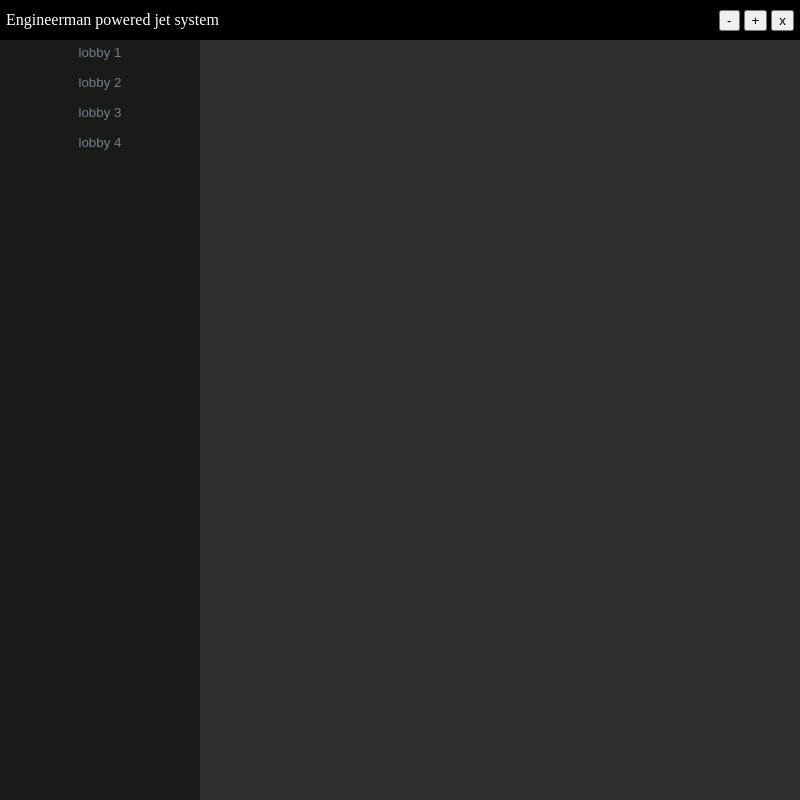
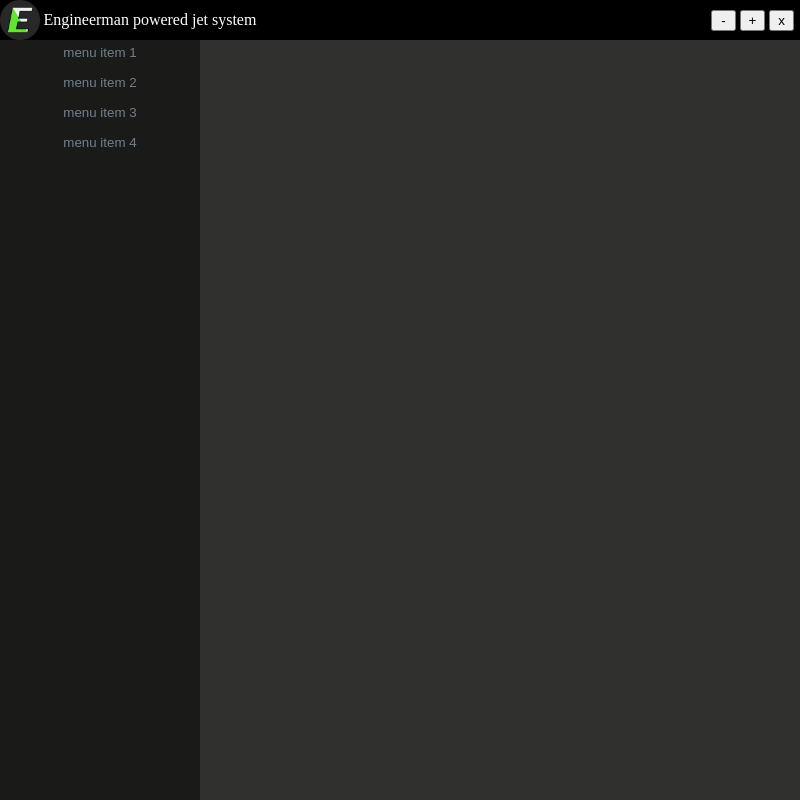
Before and after one commit to Pyroseza/EPJS, an Electron app: page index.html in a window 800 px wide. Drawn offline with Linux system fonts and the light colour scheme.

Commit message:
addid icon, improved styling, titile buttons align correctly

```diff
--- a/index.html
+++ b/index.html
@@ -7,6 +7,7 @@
 </head>
 <body>
 <div id="title-bar">
+    <img src="icon_64.png" id="icon">
     <div id="title"> Engineerman powered jet system</div>
     <div id="title-bar-btns">
         <button id="min-btn">-</button>
@@ -17,10 +18,10 @@
 <div id="main-body">
     <div id="side-menu">
         <div id="lobbies">
-            <button class="lobby">lobby 1</button>
-            <button class="lobby">lobby 2</button>
-            <button class="lobby">lobby 3</button>
-            <button class="lobby">lobby 4</button>
+            <button class="lobby">menu item 1</button>
+            <button class="lobby">menu item 2</button>
+            <button class="lobby">menu item 3</button>
+            <button class="lobby">menu item 4</button>
         </div>
     </div>
 </div>
--- a/style.css
+++ b/style.css
@@ -1,12 +1,12 @@
 body {
-
+    min-width: 400px;
     padding: 0;
     margin: 0;
     background-color: #30302e;
 }
 
 #title-bar {
-    --webkit-app-region: drag;
+    min-width: 400px;
     height: 40px;
     text-align: center;
     line-height: 40px;
@@ -17,11 +17,20 @@ body {
     -webkit-app-region: drag;
 }
 
+#icon {
+    position: fixed;
+    left: 0;
+    min-width: 40px;
+    height: 40px;
+}
+
 #title {
     position: fixed;
+    min-width: 220px;
     top: 0;
-    left: 6px;
+    left: 40px;
     color: white;
+    box-sizing: border-box;
 }
 
 #title-bar-btns {
@@ -30,6 +39,11 @@ body {
     top: 0px;
     right: 6px;
     color: white;
+    min-width: 80px;
+}
+
+#title-bar-btns > button {
+    min-width: 25px;
 }
 
 #main-body {
@@ -56,6 +70,6 @@ body {
     margin: 0 0 5px 0;
 }
 
-.lobby:hover{
+.lobby:hover {
     background-color: #2e2e2c;
 }
```
Also changed, not shown: main.js (+6 -1 lines), icon_64.png (added).
